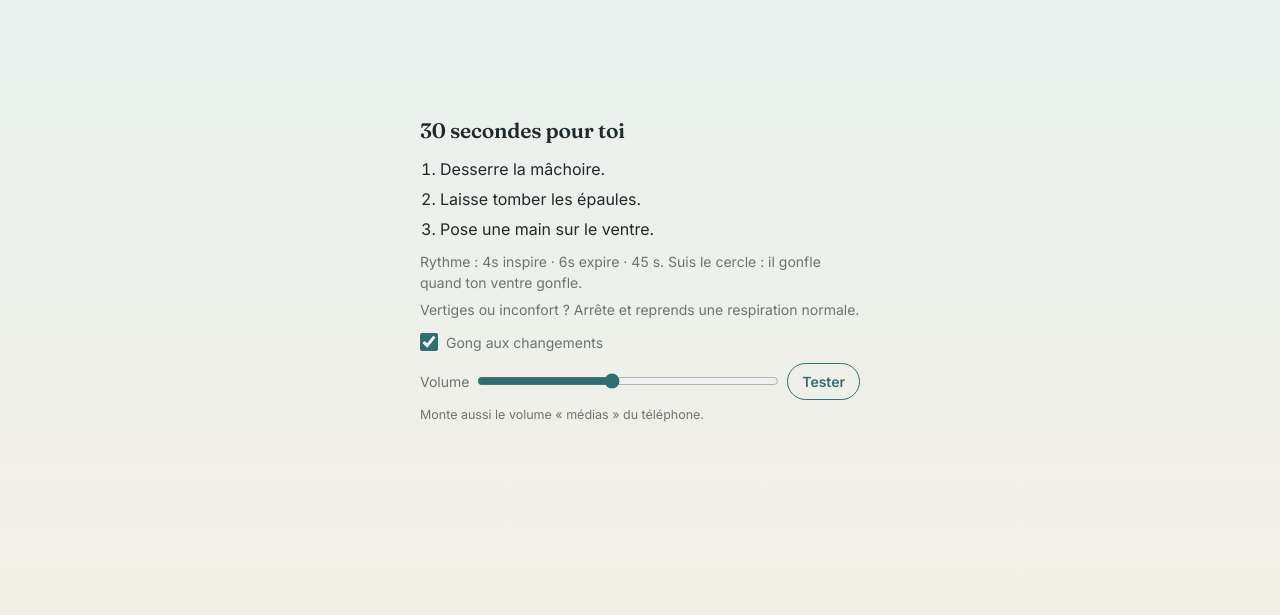
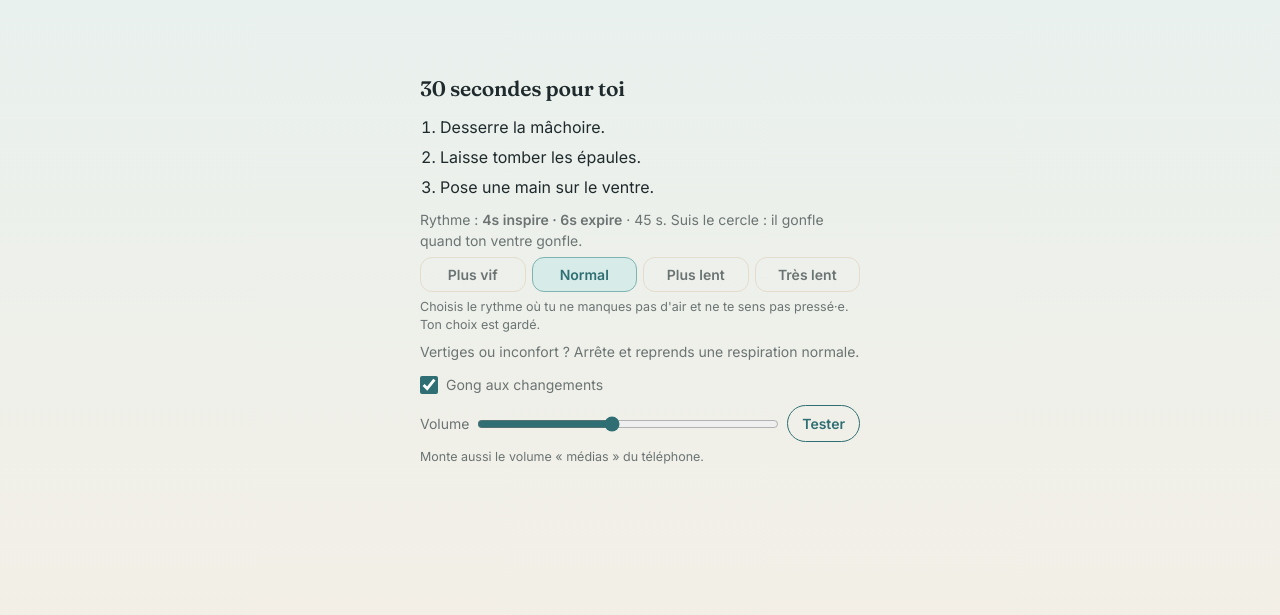
Before and after one commit to theooussalem1999-cyber/Souffle, a plain HTML site: page index.html in a window 1280 px wide. Both pictures are taken after a click on the button "Faire". Shown: the part 110-725 px from the top of the page. Drawn offline with Linux system fonts and the light colour scheme.

Commit message:
Souffle 1.0.3 : choix du rythme (plus vif à très lent)
Co-Authored-By: Claude Opus 5.5 <noreply@anthropic.com>
Claude-Session: https://claude.ai/code/session_01MhPGhqatCUTHEhMaYCdbrR

```diff
--- a/index.html
+++ b/index.html
@@ -434,12 +434,16 @@ function tone(f){
 }
 
 /* ---------- Moteur de séance ---------- */
+const PACES=[[0.8,"Plus vif"],[1,"Normal"],[1.25,"Plus lent"],[1.5,"Très lent"]];
+let PACE=1; try{ const v=parseFloat(localStorage.getItem(KEY+"-pace")); if(v>0) PACE=v; }catch(e){}
 let run=null;
 const ov=$("ov");
 function openSession(kind){
   const w=curWeek();
   const isMicro = kind==="micro";
-  const r = isMicro ? {in:4,out:6,hold:0} : w[kind];
+  const base = isMicro ? {in:4,out:6,hold:0} : w[kind];
+  const scale = r0 => ({in:Math.max(2,Math.round(r0.in*PACE)),out:Math.max(3,Math.round(r0.out*PACE)),hold:r0.hold?Math.max(1,Math.round(r0.hold*PACE)):0});
+  let r = scale(base);
   const total = isMicro ? MICRO_S : SESSION_S;
   const setup = isMicro
     ? ["Ferme la bouche, desserre la mâchoire.","Laisse tomber les épaules.","Pose une main sur le ventre."]
@@ -449,7 +453,9 @@ function openSession(kind){
   $("ovIntro").style.display="block"; $("ovRun").style.display="none"; $("barWrap").style.display="none";
   $("ovIntro").innerHTML = `<h2>${isMicro?"30 secondes pour toi":"Installe-toi"}</h2>
     <ol>${setup.map(s=>`<li>${N(s)}</li>`).join("")}</ol>
-    <p class="mute">Rythme : ${fmtRhythm(r)} · ${isMicro?"45 s":"5 min"}. Suis le cercle : il gonfle quand ton ventre gonfle.</p>
+    <p class="mute">Rythme : <strong id="rLbl">${fmtRhythm(r)}</strong> · ${isMicro?"45 s":"5 min"}. Suis le cercle : il gonfle quand ton ventre gonfle.</p>
+    <div class="weeks" id="paceBtns" style="margin-top:4px">${PACES.map(([v,l])=>`<button data-p="${v}" class="${v===PACE?"on":""}">${l}</button>`).join("")}</div>
+    <p class="mute" style="font-size:12.5px">Choisis le rythme où tu ne manques pas d'air et ne te sens pas pressé·e. Ton choix est gardé.</p>
     <p class="mute">Vertiges ou inconfort ? Arrête et reprends une respiration normale.</p>
     <label class="toggle" style="margin-top:12px"><input type="checkbox" id="snd" ${soundOn?"checked":""}> Gong aux changements</label>
     <div class="row" style="margin-top:10px;gap:8px"><span class="mute" style="flex:none;font-size:14px">Volume</span>
@@ -457,6 +463,9 @@ function openSession(kind){
       <button class="btn small ghost" id="volTest" style="flex:none">Tester</button></div>
     <p class="mute" style="font-size:12.5px">Monte aussi le volume « médias » du téléphone.</p>`;
   $("ovBtns").innerHTML=`<button class="btn" id="go">C'est parti</button>`;
+  $("paceBtns").onclick=e=>{ const b=e.target.closest("button"); if(!b) return; PACE=parseFloat(b.dataset.p);
+    try{localStorage.setItem(KEY+"-pace",PACE);}catch(x){} r=scale(base); $("rLbl").textContent=fmtRhythm(r);
+    $("paceBtns").querySelectorAll("button").forEach(x=>x.classList.toggle("on",x===b)); };
   $("vol").oninput=e=>{ VOL=parseFloat(e.target.value); try{localStorage.setItem(KEY+"-vol",VOL);}catch(x){} };
   $("vol").onchange=()=>{ const was=soundOn; soundOn=true; tone(392); soundOn=was; };
   $("volTest").onclick=()=>{ const was=soundOn; soundOn=true; tone(392); soundOn=was; };
--- a/sw.js
+++ b/sw.js
@@ -1,6 +1,6 @@
 // Souffle · fonctionnement hors ligne
 /* Souffle : fonctionnement hors ligne. Change V pour forcer une mise à jour. */
-const V="souffle-1.0.2";
+const V="souffle-1.0.3";
 const CORE=["./","index.html","manifest.webmanifest","icon-192.png","icon-512.png","apple-touch-icon.png"];
 self.addEventListener("install",e=>{e.waitUntil(caches.open(V).then(c=>c.addAll(CORE)).then(()=>self.skipWaiting()));});
 self.addEventListener("activate",e=>{e.waitUntil(caches.keys().then(ks=>Promise.all(ks.filter(k=>k!==V).map(k=>caches.delete(k)))).then(()=>self.clients.claim()));});
```
